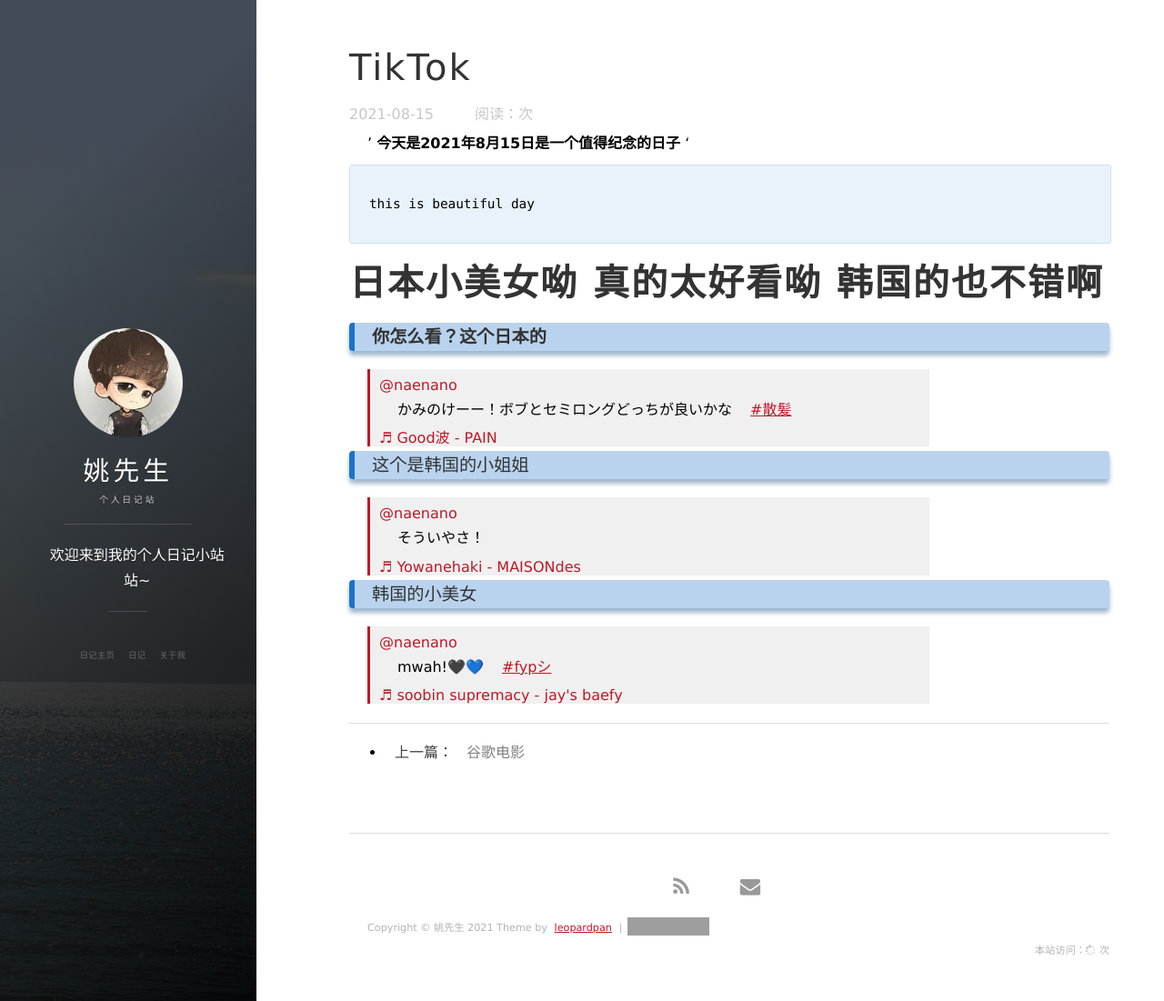
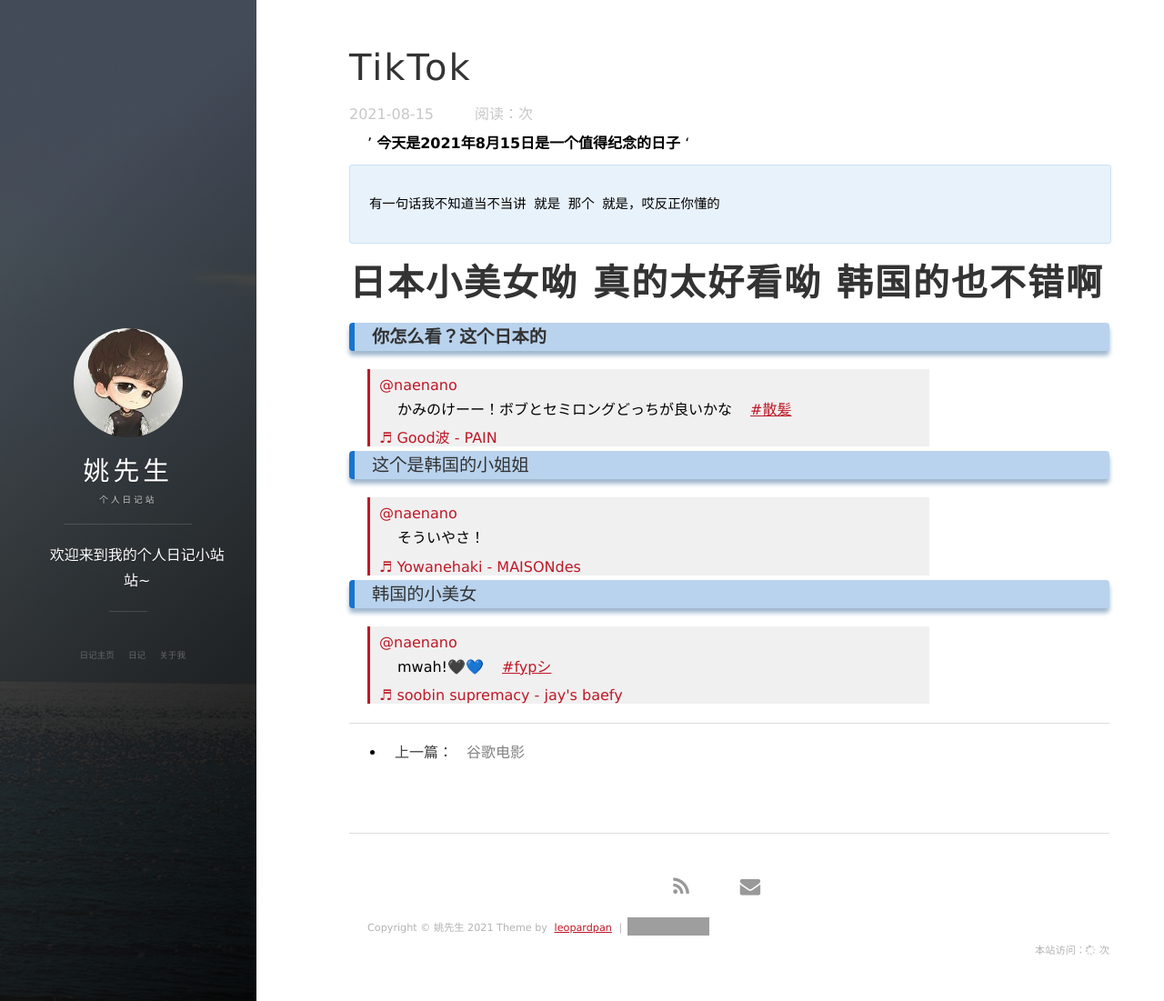
Before and after one commit to Killer-Yao/blog.github.io, a Jekyll site: the page built from _posts/2021-08-15-TikTok.md, in a window 1280 px wide and 1101 px high. Shown: the whole window at 91% size. Built offline with Jekyll 4.4.1, drawn with Linux system fonts in a browser that asks for light colours; nearby versions of some CDN libraries; a script that is not in the unit is left out; comment, search, counter and statistics services are not loaded; grey boxes are pictures that could not be loaded.

Commit message:
Update 2021-08-15-TikTok.md

````diff
--- a/_posts/2021-08-15-TikTok.md
+++ b/_posts/2021-08-15-TikTok.md
@@ -9,7 +9,7 @@ tags:  Jpan美女
 
 ```python
 
-this is beautiful day
+有一句话我不知道当不当讲 就是 那个 就是，哎反正你懂的
 
 ```
 
````
